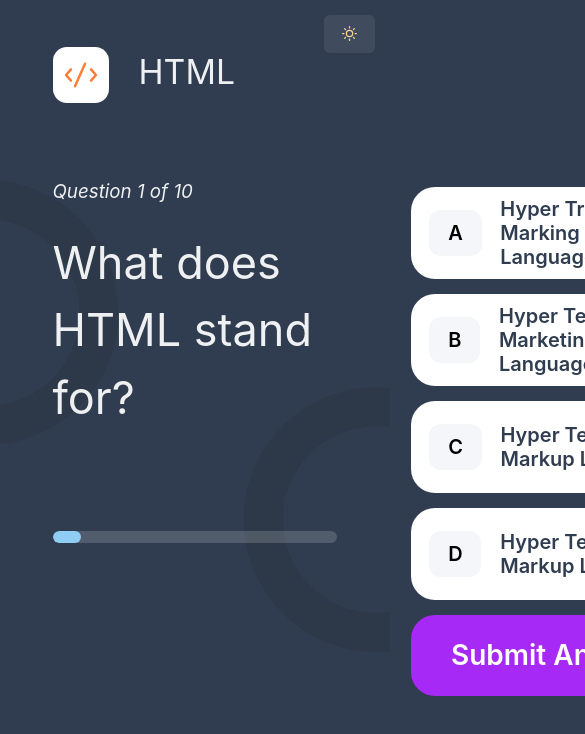
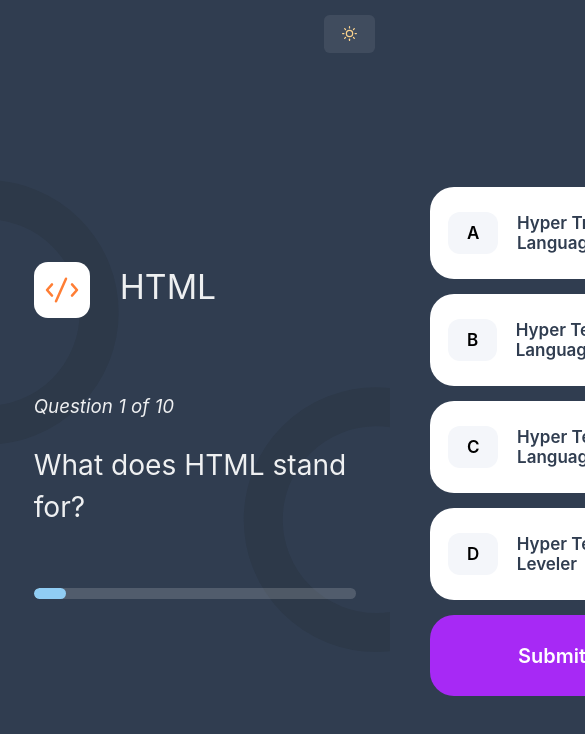
Before and after one commit to rojasmart/quizz-app, a React (Vite) app: page / in a window 390 px wide. Both pictures are taken after a click on the button "HTML". Shown: the top 734 px of the page, 585 px wide, since content can reach past the window. Built offline with nearby package versions, Linux system fonts and the light colour scheme.

Commit message:
add mobile compability

```diff
--- a/src/index.css
+++ b/src/index.css
@@ -61,4 +61,7 @@ button {
 @media only screen and (max-width: 768px) {
 }
 @media only screen and (max-width: 375px) {
+  body > #root > div {
+    height: auto;
+  }
 }
--- a/src/pages/FinalScreen.jsx
+++ b/src/pages/FinalScreen.jsx
@@ -30,9 +30,9 @@ export default function FinalScreen() {
   };
 
   return (
-    <HStack flexWrap={"wrap"}>
-      <Container maxW="lg" h={"750px"}>
-        <Stack mb={100} w={"100%"}>
+    <HStack flexWrap={"wrap"} p={["5", "10"]}>
+      <Container maxW="lg" h={["120px", "750px"]}>
+        <Stack mb={[50, 100]} w={"100%"}>
           <Flex gap={"8"} justifyContent={"left"}>
             <Image
               src={icon}
@@ -44,8 +44,8 @@ export default function FinalScreen() {
             <Text fontSize="4xl">{subject}</Text>
           </Flex>
         </Stack>
-        <Text fontSize="6xl">Quiz completed</Text>
-        <Text fontSize="6xl" as="b">
+        <Text fontSize={["5xl", "6xl"]}>Quiz completed</Text>
+        <Text fontSize={["5xl", "6xl"]} as="b">
           You scored...
         </Text>
       </Container>
@@ -73,7 +73,7 @@ export default function FinalScreen() {
           <Button
             w="100%"
             minH="60px"
-            fontSize={28}
+            fontSize={[20, 28]}
             sx={{ backgroundColor: "var(--purple)" }}
             _hover={{ backgroundColor: "#c77ef5" }}
             color={"white"}
--- a/src/pages/Questions.jsx
+++ b/src/pages/Questions.jsx
@@ -129,10 +129,10 @@ const Questions = () => {
       align="center"
       justify="center"
       spacing="44px"
-      p="10"
+      p={["5", "10"]}
       flexWrap={"wrap"}
     >
-      <Container maxW="lg" h={"750px"}>
+      <Container maxW="lg" h={["320px", "750px"]}>
         <Stack mb={20} w={"100%"}>
           <Flex gap={"8"} justifyContent={"left"}>
             <Image
@@ -149,13 +149,13 @@ const Questions = () => {
           Question {currentQuestionNumber} of {allQuestions.length}
         </Text>
         {currentQuestion && (
-          <Text fontSize="5xl" mt={6}>
+          <Text fontSize={["3xl", "5xl"]} mt={6}>
             {currentQuestion.question}
           </Text>
         )}
 
         <Progress
-          mt={"100px"}
+          mt={["60px", "100px"]}
           borderRadius={"20px"}
           value={(currentQuestionNumber / totalQuestions) * 100}
         />
@@ -176,7 +176,7 @@ const Questions = () => {
                       textAlign={"left"}
                       whiteSpace={"normal"}
                       minHeight={"92px"}
-                      fontSize={20}
+                      fontSize={[17, 20]}
                       borderRadius={24}
                       leftIcon={
                         <Box
@@ -237,7 +237,7 @@ const Questions = () => {
                 w="100%"
                 colorScheme="purple"
                 type="button"
-                fontSize={28}
+                fontSize={[20, 28]}
                 borderRadius={24}
                 p="10"
                 onClick={handleNextQuestion}
@@ -250,7 +250,7 @@ const Questions = () => {
                 w="100%"
                 sx={{ backgroundColor: "var(--purple)" }}
                 _hover={{ backgroundColor: "#c77ef5" }}
-                fontSize={28}
+                fontSize={[20, 28]}
                 borderRadius={24}
                 type="submit"
                 p="10"
--- a/src/pages/StartPage.jsx
+++ b/src/pages/StartPage.jsx
@@ -45,10 +45,10 @@ export default function StartPage() {
         align="center"
         justify="center"
         spacing="44px"
-        p="10"
+        p={["5", "10"]}
       >
-        <Container maxW="lg" h={"520px"}>
-          <Text fontSize="6xl" mb={"50px"}>
+        <Container maxW="lg" h={["320px", "520px"]}>
+          <Text fontSize={["5xl", "6xl"]} mb={"50px"}>
             Welcome to the <Text as="b">Frontend Quiz! </Text>
           </Text>
           <Text fontSize="xl" as="i">
```
